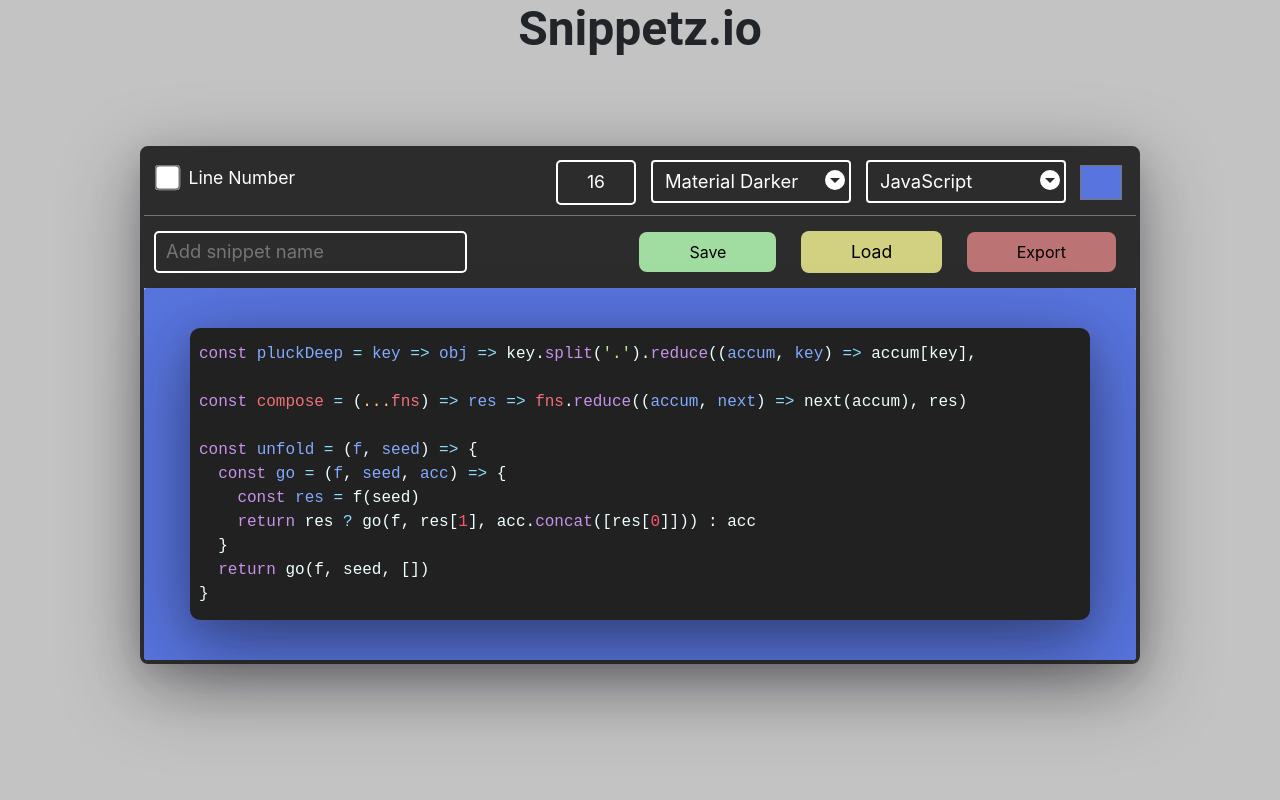
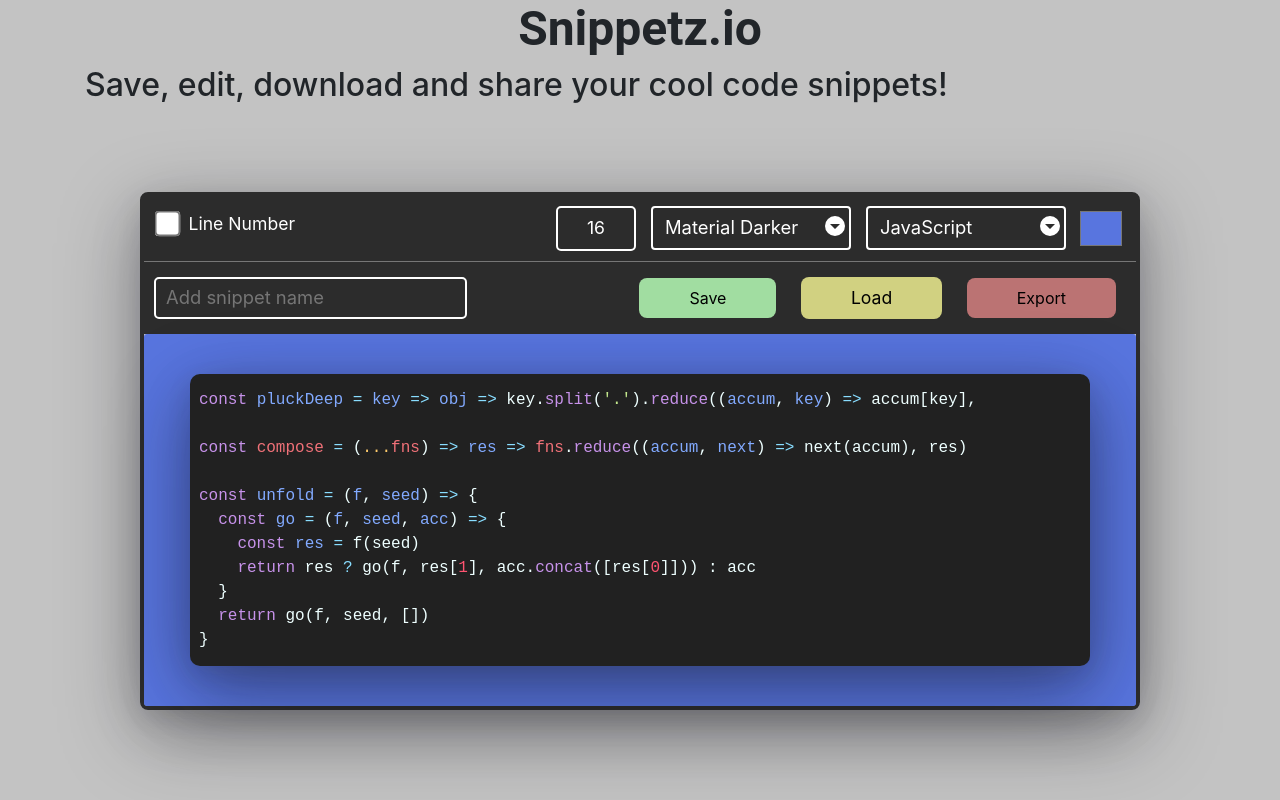
Before and after one commit to RuntimeTerror10/Snippetz, a plain HTML site: page index.html in a window 1280 px wide. Drawn offline with nearby package versions, Linux system fonts and the light colour scheme.

Commit message:
added sub-heading

```diff
--- a/index.html
+++ b/index.html
@@ -25,6 +25,7 @@
 <body>
   <div class="container">
     <h1 class="head">Snippetz.io</h1>
+    <h2 class="Sub-head">Save, edit, download and share your cool code snippets!</h2>
     <div class="main-container-wrapper">
       <div class="main-container">
         <div class="toolbar-container">
```
